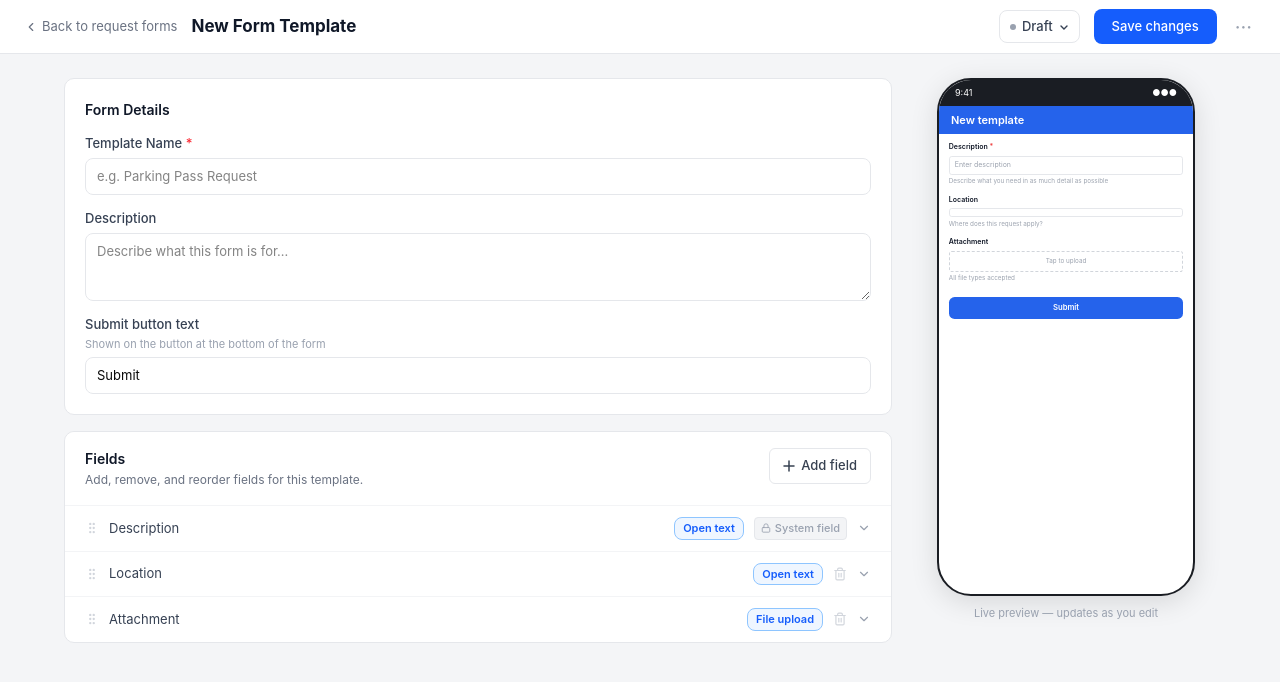
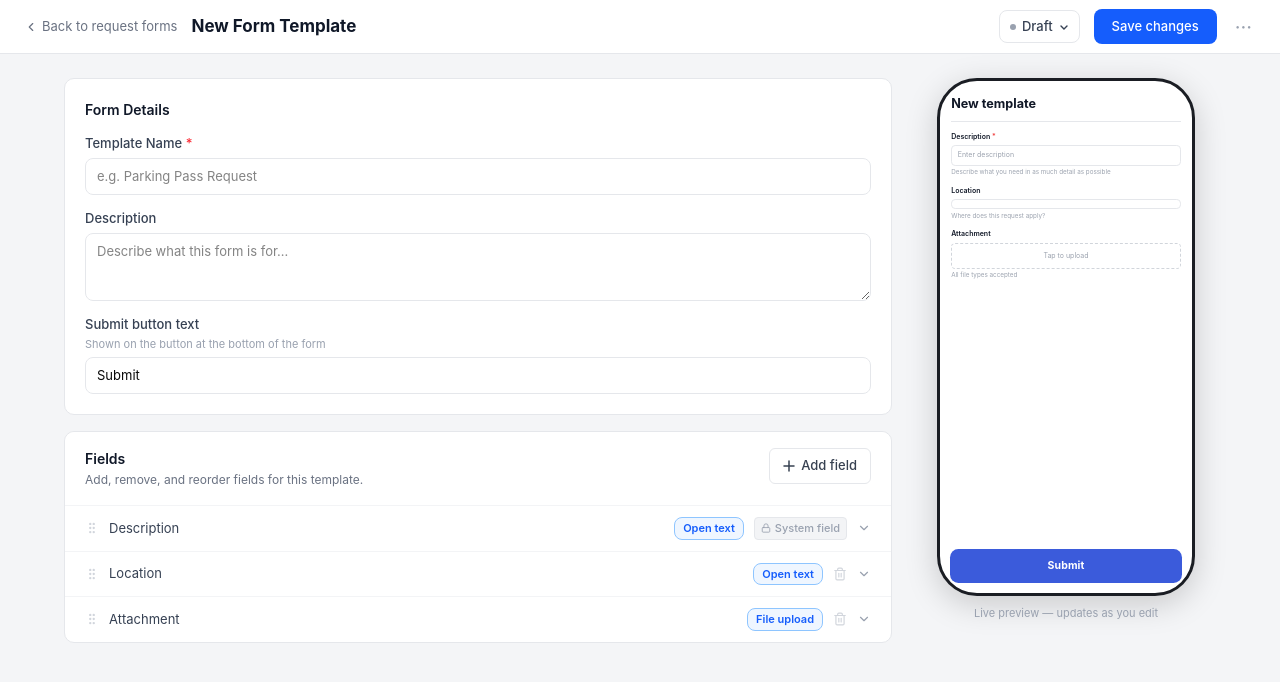
Before and after one commit to lizthomson11/custom-forms, a Next.js app: page /new in a window 1280 px wide. Shown: the top 682 px of the page. Built offline with nearby package versions, Linux system fonts and the light colour scheme.

Commit message:
Redesign phone preview: clean white frame, title+divider, fixed submit button

```diff
--- a/components/preview/PhonePreview.tsx
+++ b/components/preview/PhonePreview.tsx
@@ -16,29 +16,23 @@ export function PhonePreview({ steps, ctaLabel, formTitle }: Props) {
         style={{
           width: 258,
           height: 518,
-          border: '2.5px solid #1a1d23',
-          borderRadius: 34,
-          boxShadow: '0 6px 28px rgba(0,0,0,0.12)',
+          border: '3px solid #1a1d23',
+          borderRadius: 40,
+          boxShadow: '0 8px 32px rgba(0,0,0,0.18)',
           display: 'flex',
           flexDirection: 'column',
         }}
       >
-        {/* Status bar */}
-        <div style={{ background: '#1a1d23', padding: '6px 16px', display: 'flex', justifyContent: 'space-between', flexShrink: 0 }}>
-          <span style={{ color: '#fff', fontSize: 9 }}>9:41</span>
-          <span style={{ color: '#fff', fontSize: 9 }}>●●●</span>
+        {/* Scrollable form body */}
+        <div style={{ overflowY: 'auto', flex: 1 }}>
+          <div style={{ zoom: 0.7, padding: '20px 16px 12px' }}>
+
+            {/* Form title */}
+            <div style={{ fontSize: 18, fontWeight: 700, color: '#111827', marginBottom: 10 }}>
+              {formTitle || 'New request'}
             </div>
+            <div style={{ borderBottom: '1px solid #e5e7eb', marginBottom: 14 }} />
 
-        {/* App chrome */}
-        <div style={{ background: '#2563eb', padding: '6px 12px', flexShrink: 0 }}>
-          <p style={{ color: '#fff', fontWeight: 600, fontSize: 11, overflow: 'hidden', textOverflow: 'ellipsis', whiteSpace: 'nowrap' }}>
-            {formTitle || 'Form preview'}
-          </p>
-        </div>
-
-        {/* Scrollable form body — zoom scales all content to phone size */}
-        <div style={{ overflowY: 'auto', flex: 1 }}>
-        <div style={{ zoom: 0.7, padding: '12px 14px' }}>
             {allFields.length === 0 && (
               <p style={{ fontSize: 12, color: '#9ca3af', textAlign: 'center', padding: '20px 0', lineHeight: 1.5 }}>
                 Add fields to see a preview
@@ -47,16 +41,28 @@ export function PhonePreview({ steps, ctaLabel, formTitle }: Props) {
             {allFields.map(field => (
               <PreviewField key={field.id} field={field} />
             ))}
+          </div>
+        </div>
+
+        {/* Fixed submit button */}
         {allFields.length > 0 && (
+          <div style={{ padding: '10px 14px 14px', flexShrink: 0, zoom: 0.7 }}>
             <button style={{
-              width: '100%', marginTop: 8, background: '#2563eb', color: '#fff',
-              fontSize: 11, fontWeight: 600, padding: '7px 0', borderRadius: 8, border: 'none', cursor: 'pointer'
+              width: '100%',
+              background: '#3b5bdb',
+              color: '#fff',
+              fontSize: 15,
+              fontWeight: 700,
+              padding: '13px 0',
+              borderRadius: 12,
+              border: 'none',
+              cursor: 'pointer',
+              letterSpacing: '0.01em',
             }}>
               {ctaLabel || 'Submit'}
             </button>
+          </div>
         )}
-        </div>
-        </div>
       </div>
       <p className="text-center text-[11px] text-gray-400 mt-2.5 leading-snug">
         Live preview — updates as you edit
@@ -78,7 +84,7 @@ function PreviewField({ field }: { field: FormField }) {
     return (
       <div style={{ marginBottom: 12 }}>
         <label style={{ display: 'flex', alignItems: 'flex-start', gap: 7, padding: '6px 8px', background: '#f8faff', border: '1px solid #bfdbfe', borderRadius: 4, cursor: 'pointer' }}>
-          <input type="checkbox" style={{ accentColor: '#2563eb', width: 12, height: 12, flexShrink: 0, marginTop: 1 }} readOnly />
+          <input type="checkbox" style={{ accentColor: '#3b5bdb', width: 12, height: 12, flexShrink: 0, marginTop: 1 }} readOnly />
           <div>
             <div style={{ fontSize: 10, fontWeight: 600, color: '#111827' }}>
               {field.name}{field.required && <span style={{ color: '#ef4444' }}> *</span>}
@@ -114,7 +120,7 @@ function PreviewField({ field }: { field: FormField }) {
         <div style={{ fontSize: 10, fontWeight: 600, color: '#111827', marginBottom: 4 }}>
           {field.name}{field.required && <span style={{ color: '#ef4444' }}> *</span>}
         </div>
-        <div style={{ border: '1.5px dashed #d1d5db', borderRadius: 4, padding: 7, textAlign: 'center', fontSize: 9, color: '#9ca3af' }}>
+        <div style={{ border: '1.5px dashed #d1d5db', borderRadius: 6, padding: '10px 7px', textAlign: 'center', fontSize: 10, color: '#9ca3af' }}>
           {field.uploadZoneText || 'Tap to upload'}
         </div>
         {field.helperText && <div style={{ fontSize: 9, color: '#9ca3af', marginTop: 3 }}>{field.helperText}</div>}
@@ -132,7 +138,7 @@ function PreviewField({ field }: { field: FormField }) {
       <div style={{ fontSize: 10, fontWeight: 600, color: '#111827', marginBottom: 4 }}>
         {field.name}{field.required && <span style={{ color: '#ef4444' }}> *</span>}
       </div>
-      <div style={{ border: '1px solid #e5e7eb', borderRadius: 4, padding: '5px 7px', fontSize: 10, color: '#9ca3af' }}>
+      <div style={{ border: '1px solid #e5e7eb', borderRadius: 6, padding: '6px 8px', fontSize: 10, color: '#9ca3af' }}>
         {placeholder}
       </div>
       {field.helperText && <div style={{ fontSize: 9, color: '#9ca3af', marginTop: 3 }}>{field.helperText}</div>}
```
Lines whose indentation alone changed are shown as unchanged.
